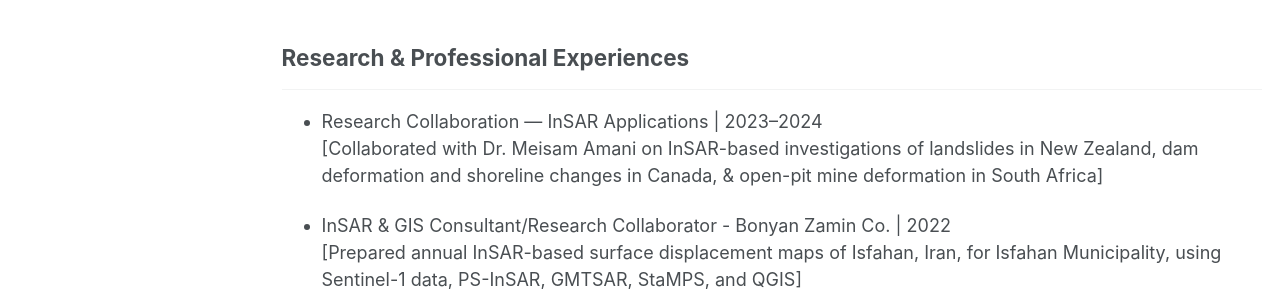
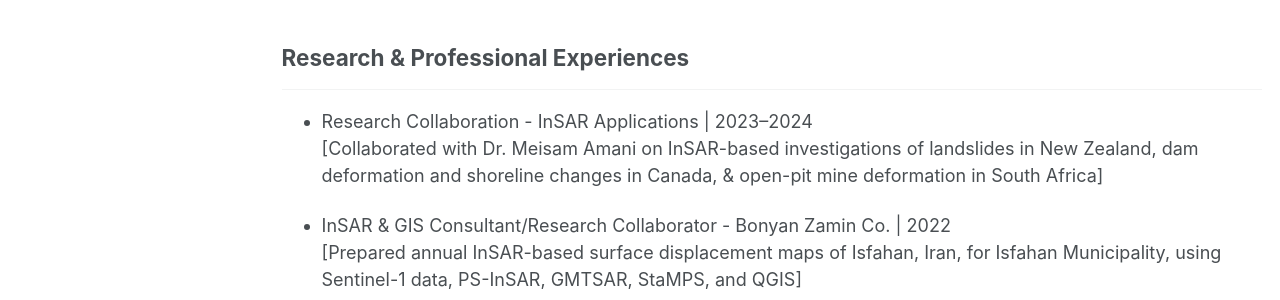
Before and after one commit to siavashshami/siavashshami.github.io, a Jekyll site: the page built from _pages/experiences.md, in a window 1280 px wide and 1370 px high. Shown: the part 751-1051 px from the top of the window. Built offline with Jekyll 4.4.1, drawn with Linux system fonts in a browser that asks for light colours; some web fonts are replaced.

```diff
--- a/_pages/experiences.md
+++ b/_pages/experiences.md
@@ -29,7 +29,7 @@ author_profile: true
 
 ## Research & Professional Experiences
 ---
-- Research Collaboration — InSAR Applications | 2023–2024<br>
+- Research Collaboration - InSAR Applications | 2023–2024<br>
 [Collaborated with Dr. Meisam Amani on InSAR-based investigations of landslides in New Zealand, dam deformation and shoreline changes in Canada, & open-pit mine deformation in South Africa]<br>
 
 - InSAR & GIS Consultant/Research Collaborator - Bonyan Zamin Co. | 2022<br>
```
